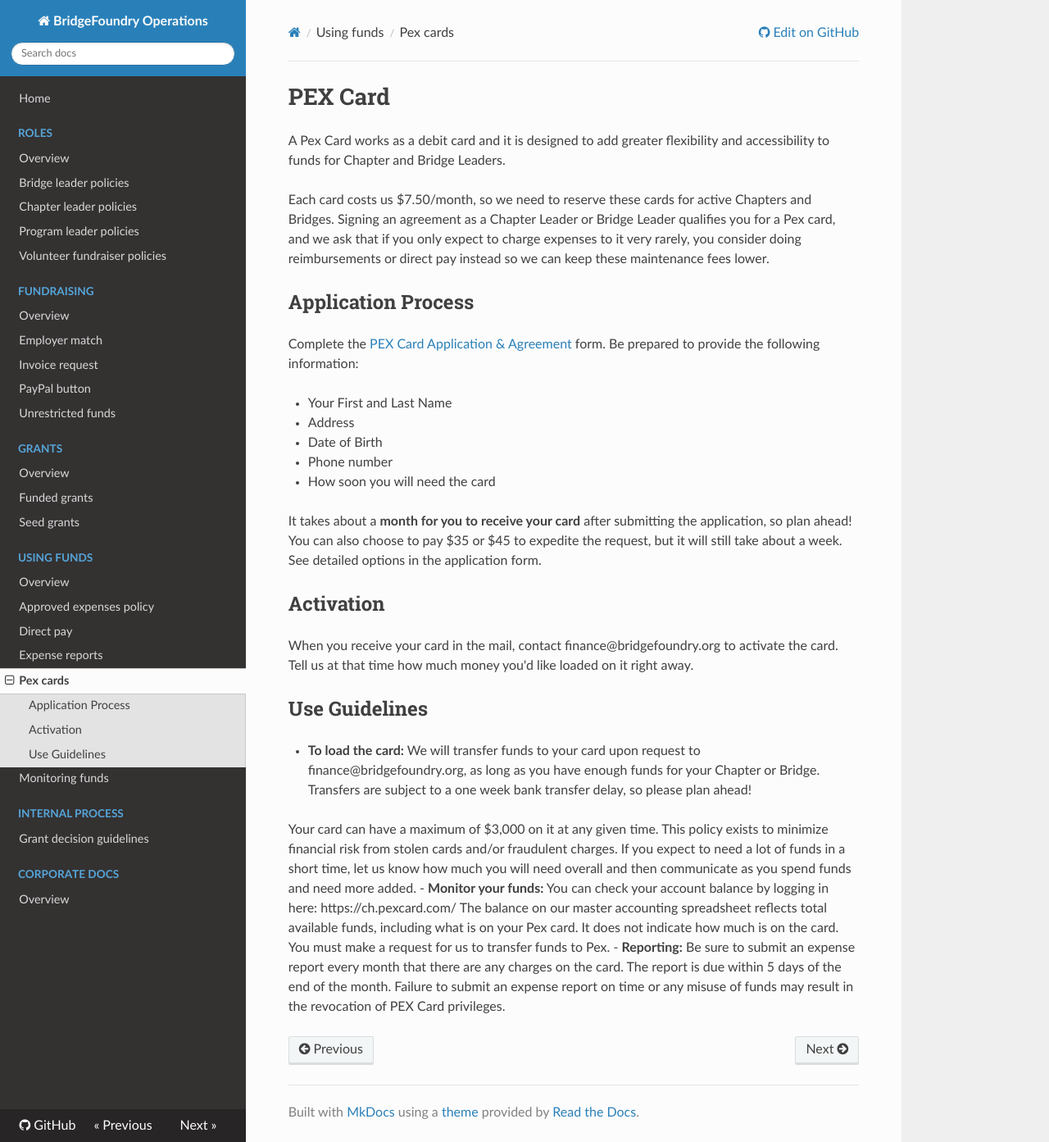
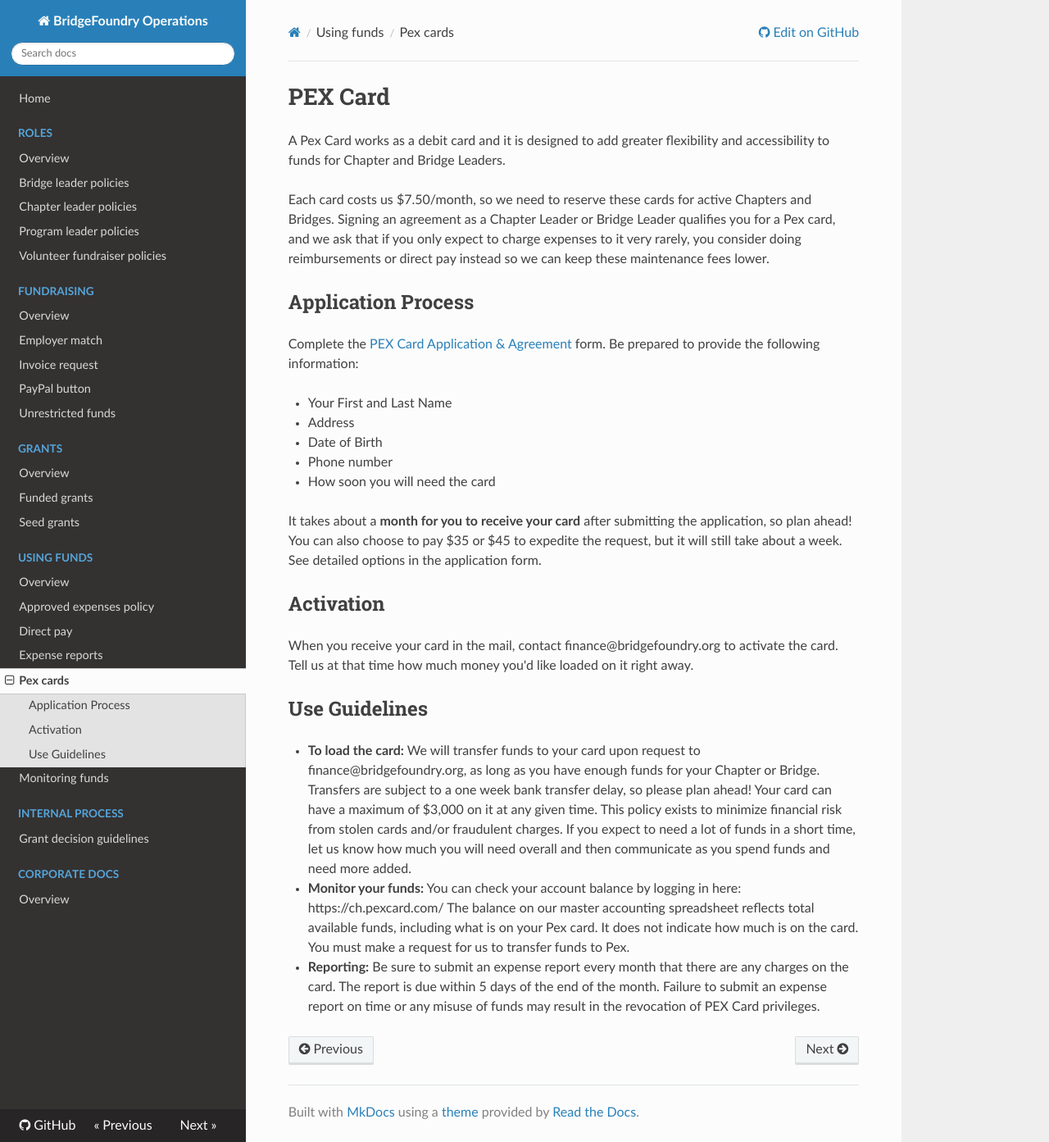
Before and after one commit to Satsaimistoowqp/bridgefoundry-operations, an MkDocs documentation site: the page built from docs/using-funds/pex-cards.md, in a window 1280 px wide and 1393 px high. Shown: the whole window at 82% size. Built offline with MkDocs 1.6.1, drawn with Linux system fonts in a browser that asks for light colours; nearby versions of some CDN libraries; old or Windows-style settings are respelled for this version of MkDocs.

Commit message:
Fix bullet display issue
Troubleshooting mkdocs display

```diff
--- a/docs/using-funds/pex-cards.md
+++ b/docs/using-funds/pex-cards.md
@@ -19,8 +19,9 @@ It takes about a **month for you to receive your card** after submitting the app
 When you receive your card in the mail, contact finance@bridgefoundry.org to activate the card. Tell us at that time how much money you'd like loaded on it right away.
 
 ## Use Guidelines
-- **To load the card:** We will transfer funds to your card upon request to finance@bridgefoundry.org, as long as you have enough funds for your Chapter or Bridge. Transfers are subject to a one week bank transfer delay, so please plan ahead!
 
-   Your card can have a maximum of $3,000 on it at any given time. This policy exists to minimize financial risk from stolen cards and/or fraudulent charges. If you expect to need a lot of funds in a short time, let us know how much you will need overall and then communicate as you spend funds and need more added.
+- **To load the card:** We will transfer funds to your card upon request to finance@bridgefoundry.org, as long as you have enough funds for your Chapter or Bridge. Transfers are subject to a one week bank transfer delay, so please plan ahead! Your card can have a maximum of $3,000 on it at any given time. This policy exists to minimize financial risk from stolen cards and/or fraudulent charges. If you expect to need a lot of funds in a short time, let us know how much you will need overall and then communicate as you spend funds and need more added.
+
 - **Monitor your funds:** You can check your account balance by logging in here: https://ch.pexcard.com/  The balance on our master accounting spreadsheet reflects total available funds, including what is on your Pex card. It does not indicate how much is on the card. You must make a request for us to transfer funds to Pex.
+
 - **Reporting:** Be sure to submit an expense report every month that there are any charges on the card. The report is due within 5 days of the end of the month. Failure to submit an expense report on time or any misuse of funds may result in the revocation of PEX Card privileges.
```
